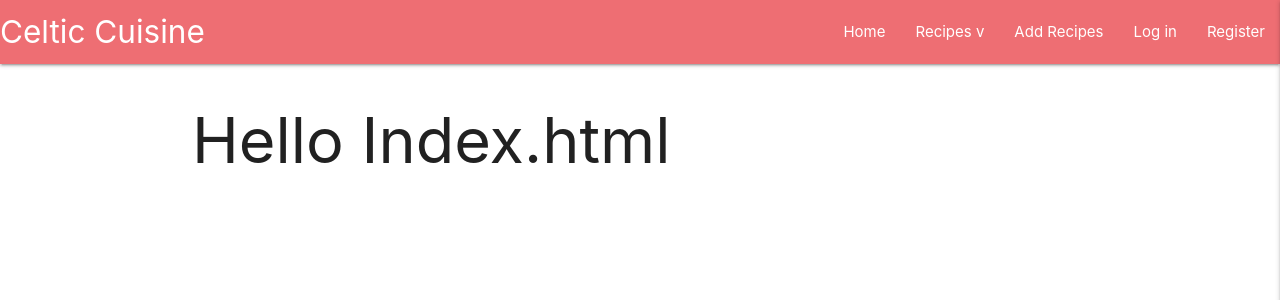
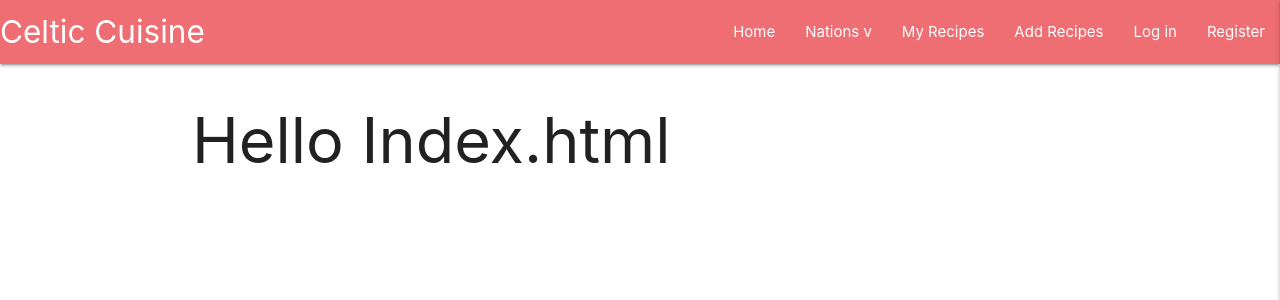
Before and after one commit to Code-Institute-Submissions/danielj314-celtic-cuisine-pm3_NovResub, a Flask app: page / in a window 1280 px wide. Shown: the top 300 px of the page. Run offline with Flask 2, Linux system fonts and the light colour scheme.

Commit message:
Added My Recipes page for session user

```diff
--- a/celticcuisine/routes.py
+++ b/celticcuisine/routes.py
@@ -35,7 +35,7 @@ def register():
         # insert new user into 'session' cookie
         session["user"] = request.form.get("username").lower()
         flash("Registration Successful!")
-        return redirect(url_for("profile", username=session["user"]))
+        return redirect(url_for("my_recipes", username=session["user"]))
 
     return render_template("register.html")
 
@@ -56,7 +56,7 @@ def login():
                         flash("Welcome, {}".format(
                             request.form.get("username")))
                         return redirect(url_for(
-                            "profile", username=session["user"]))
+                            "my_recipes", username=session["user"]))
             else:
                 # invalid password match
                 flash("Incorrect Username and/or Password")
@@ -70,6 +70,15 @@ def login():
     return render_template("login.html")
 
 
+@app.route("/my_recipes/<username>", methods=["GET", "POST"])
+def my_recipes(username):
+
+    if "user" in session:
+        return render_template("my_recipes.html", username=session["user"])
+
+    return redirect(url_for("login"))
+
+
 @app.route("/get_recipes")
 def get_recipes():
     recipes = mongo.db.recipes.find()
--- a/celticcuisine/templates/base.html
+++ b/celticcuisine/templates/base.html
@@ -34,7 +34,8 @@
         <ul class="right hide-on-med-and-down">
           <li><a href="{{ url_for('home') }}">Home</a></li>
           <!-- Dropdown Trigger -->
-          <li><a class="dropdown-trigger" href="" data-target="dropdown1">Recipes v</a></li>
+          <li><a class="dropdown-trigger" href="" data-target="dropdown1">Nations v</a></li>
+          <li><a href="{{ url_for('my_recipes', username=session['user']) }}">My Recipes</a></li>
           <li><a href="">Add Recipes</a></li>
           <li><a href="{{ url_for('login') }}">Log in</a></li>
           <li><a href="{{ url_for('register') }}">Register</a></li>
@@ -48,8 +49,9 @@
       </li>
       <li><a href="{{ url_for('home') }}">Home</a></li>
       <li><a href="">Nations</a></li>
+      <li><a href="{{ url_for('my_recipes', username=session['user']) }}">My Recipes</a></li>
       <li><a href="">Add Recipes</a></li>
-      <li><a href="">Log in</a></li>
+      <li><a href="{{ url_for('login') }}">Log in</a></li>
       <li><a href="{{ url_for('register') }}">Register</a></li>
     </ul>
   </header>
```
Also changed, not shown: celticcuisine/templates/my_recipes.html (added, +15 -0 lines).
